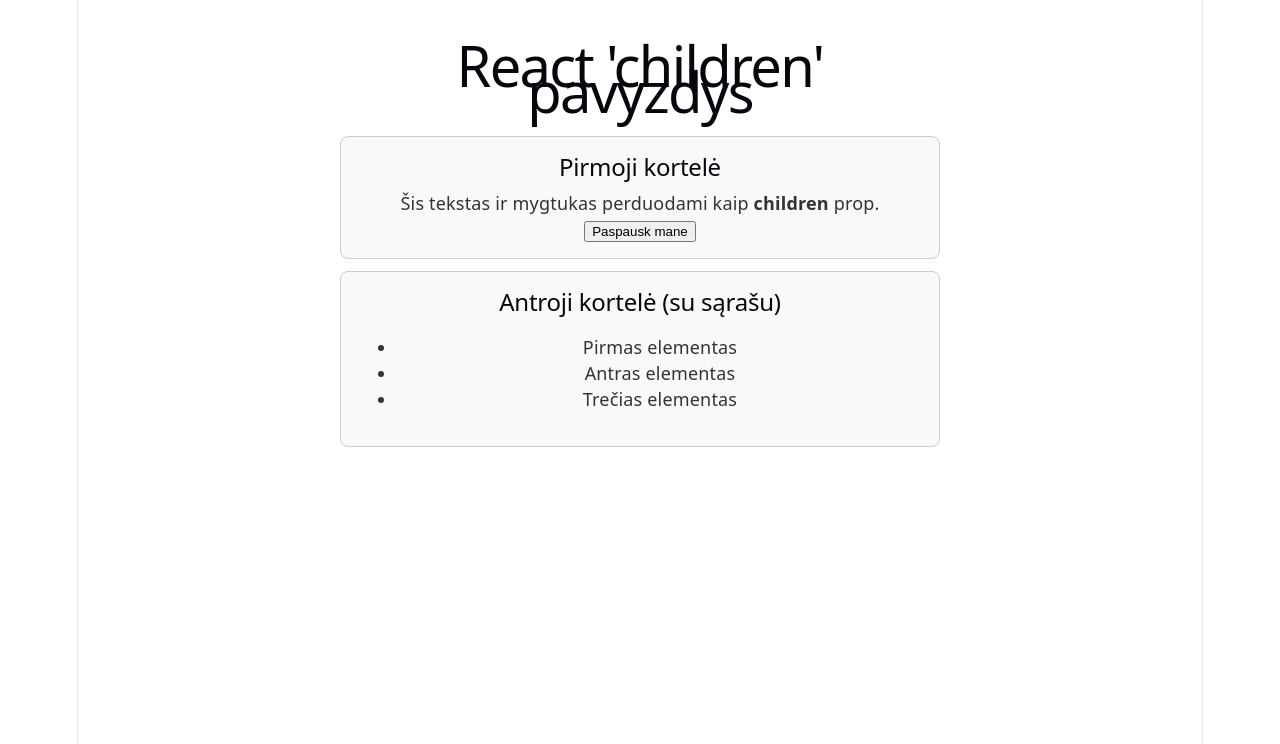
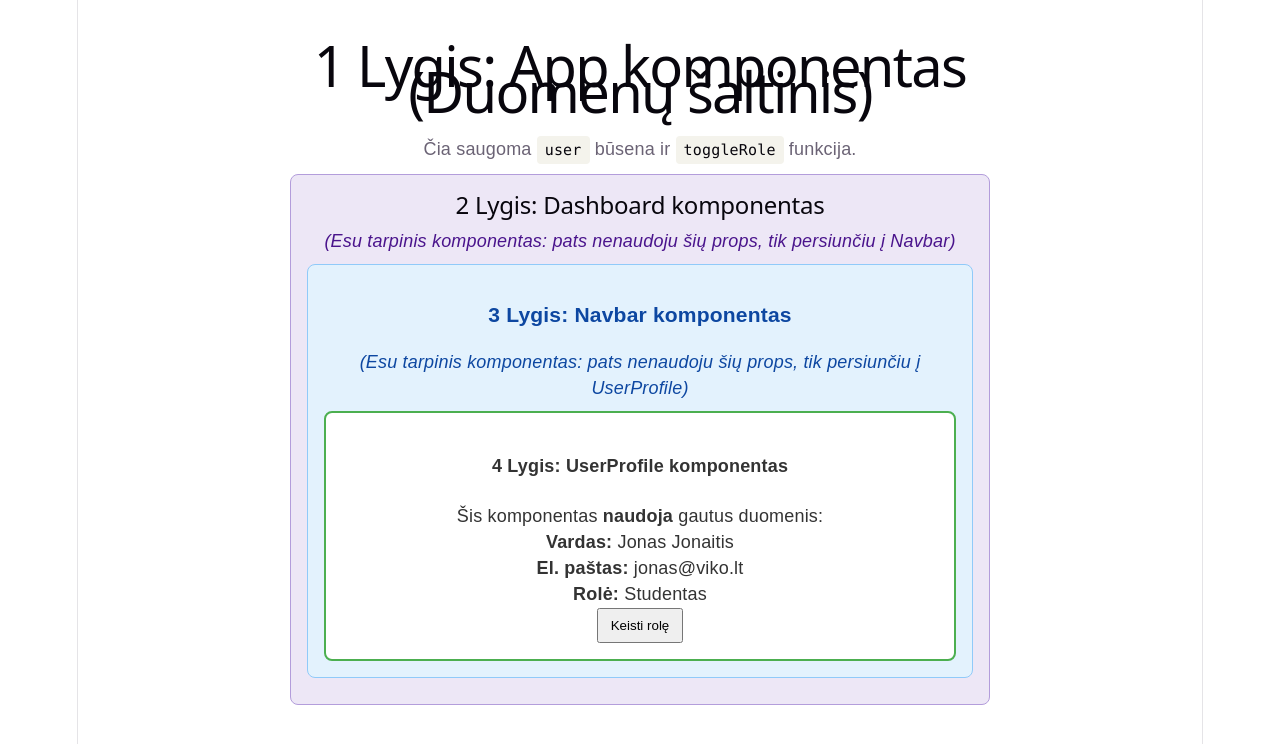
Before and after one commit to PI24SN-kestutis/React_JS, a React (Vite) app: page / in a window 1280 px wide. Shown: the top 744 px of the page. Built offline with nearby package versions, Linux system fonts and the light colour scheme.

Commit message:
props drill examle

```diff
--- a/src/App.jsx
+++ b/src/App.jsx
@@ -1,44 +1,27 @@
-// Komponentas, kuris priima 'children' prop.
-// 'children' yra speciali React savybė, leidžianti atvaizduoti turinį,
-// esantį tarp atidarymo ir uždarymo žymių: <Card>...turinys...</Card>
-function Card({ title, children }) {
-  const cardStyle = {
-    border: '1px solid #ccc',
-    borderRadius: '8px',
-    padding: '16px',
-    margin: '12px 0',
-    backgroundColor: '#f9f9f9',
-    color: '#333'
+import { useState } from 'react';
+import Dashboard from './components/Dashboard';
+
+function App() {
+  const [user, setUser] = useState({
+    name: 'Jonas Jonaitis',
+    email: 'jonas@viko.lt',
+    role: 'Studentas'
+  });
+
+  const toggleRole = () => {
+    setUser((prev) => ({
+      ...prev,
+      role: prev.role === 'Studentas' ? 'Dėstytojas' : 'Studentas'
+    }));
   };
 
   return (
-    <div style={cardStyle}>
-      {title && <h2>{title}</h2>}
-      {/* Čia atvaizduojamas visas perduotas vaikinis turinys */}
-      <div>{children}</div>
-    </div>
-  );
-}
+    <div style={{ maxWidth: '700px', margin: '20px auto', fontFamily: 'Arial, sans-serif' }}>
+      <h1>1 Lygis: App komponentas (Duomenų šaltinis)</h1>
+      <p>Čia saugoma <code>user</code> būsena ir <code>toggleRole</code> funkcija.</p>
 
-function App() {
-  return (
-    <div style={{ maxWidth: '600px', margin: '0 auto', padding: '20px' }}>
-      <h1>React 'children' pavyzdys</h1>
-
-      {/* Pavyzdys 1: Kortelė su pastraipa ir mygtuku */}
-      <Card title="Pirmoji kortelė">
-        <p>Šis tekstas ir mygtukas perduodami kaip <strong>children</strong> prop.</p>
-        <button onClick={() => alert('Paspausta!')}>Paspausk mane</button>
-      </Card>
-
-      {/* Pavyzdys 2: Kortelė su sąrašu */}
-      <Card title="Antroji kortelė (su sąrašu)">
-        <ul>
-          <li>Pirmas elementas</li>
-          <li>Antras elementas</li>
-          <li>Trečias elementas</li>
-        </ul>
-      </Card>
+      {/* Pradedamas 'prop drilling' procesas per komponentus iš 'components' aplanko */}
+      <Dashboard user={user} onRoleChange={toggleRole} />
     </div>
   );
 }
--- /dev/null
+++ b/src/components/Dashboard.jsx
@@ -0,0 +1,24 @@
+import Navbar from './Navbar';
+
+function Dashboard({ user, onRoleChange }) {
+  const dashboardStyle = {
+    backgroundColor: '#ede7f6',
+    border: '1px solid #b39ddb',
+    borderRadius: '8px',
+    padding: '16px',
+    margin: '10px 0',
+    color: '#4a148c'
+  };
+
+  return (
+    <div style={dashboardStyle}>
+      <h2>2 Lygis: Dashboard komponentas</h2>
+      <p><em>(Esu tarpinis komponentas: pats nenaudoju šių props, tik persiunčiu į Navbar)</em></p>
+
+      {/* Duomenys persiunčiami į 3 lygį */}
+      <Navbar user={user} onRoleChange={onRoleChange} />
+    </div>
+  );
+}
+
+export default Dashboard;
--- /dev/null
+++ b/src/components/Navbar.jsx
@@ -0,0 +1,24 @@
+import UserProfile from './UserProfile';
+
+function Navbar({ user, onRoleChange }) {
+  const navStyle = {
+    backgroundColor: '#e3f2fd',
+    border: '1px solid #90caf9',
+    borderRadius: '8px',
+    padding: '16px',
+    margin: '10px 0',
+    color: '#0d47a1'
+  };
+
+  return (
+    <div style={navStyle}>
+      <h3>3 Lygis: Navbar komponentas</h3>
+      <p><em>(Esu tarpinis komponentas: pats nenaudoju šių props, tik persiunčiu į UserProfile)</em></p>
+
+      {/* Duomenys persiunčiami į 4 lygį */}
+      <UserProfile user={user} onRoleChange={onRoleChange} />
+    </div>
+  );
+}
+
+export default Navbar;
--- /dev/null
+++ b/src/components/UserProfile.jsx
@@ -0,0 +1,29 @@
+function UserProfile({ user, onRoleChange }) {
+  const profileStyle = {
+    backgroundColor: '#fff',
+    border: '2px solid #4CAF50',
+    borderRadius: '8px',
+    padding: '16px',
+    marginTop: '10px',
+    color: '#333'
+  };
+
+  return (
+    <div style={profileStyle}>
+      <h4>4 Lygis: UserProfile komponentas</h4>
+      <p>Šis komponentas <strong>naudoja</strong> gautus duomenis:</p>
+      <p><strong>Vardas:</strong> {user.name}</p>
+      <p><strong>El. paštas:</strong> {user.email}</p>
+      <p><strong>Rolė:</strong> {user.role}</p>
+
+      <button
+        style={{ padding: '8px 12px', cursor: 'pointer' }}
+        onClick={onRoleChange}
+      >
+        Keisti rolę
+      </button>
+    </div>
+  );
+}
+
+export default UserProfile;
```
Also changed, not shown: src/components/Card.jsx (added, +19 -0 lines).
